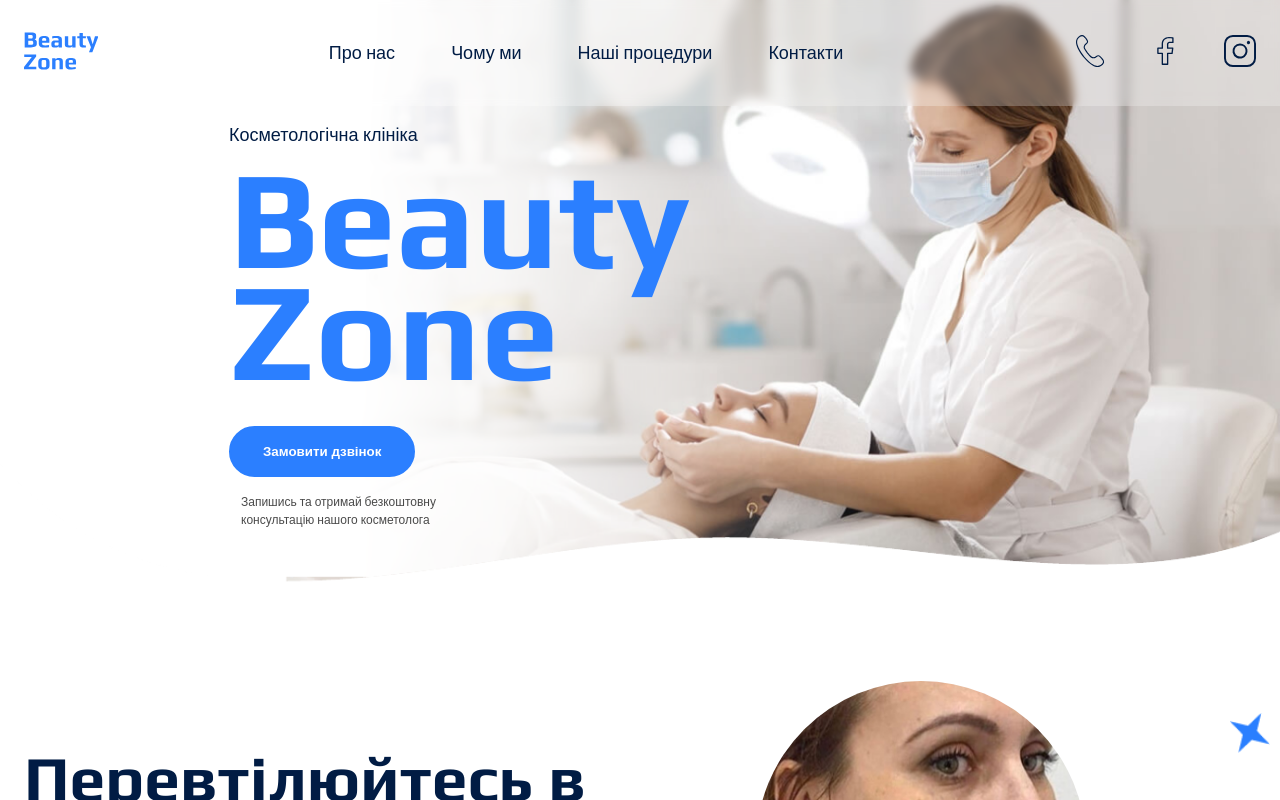
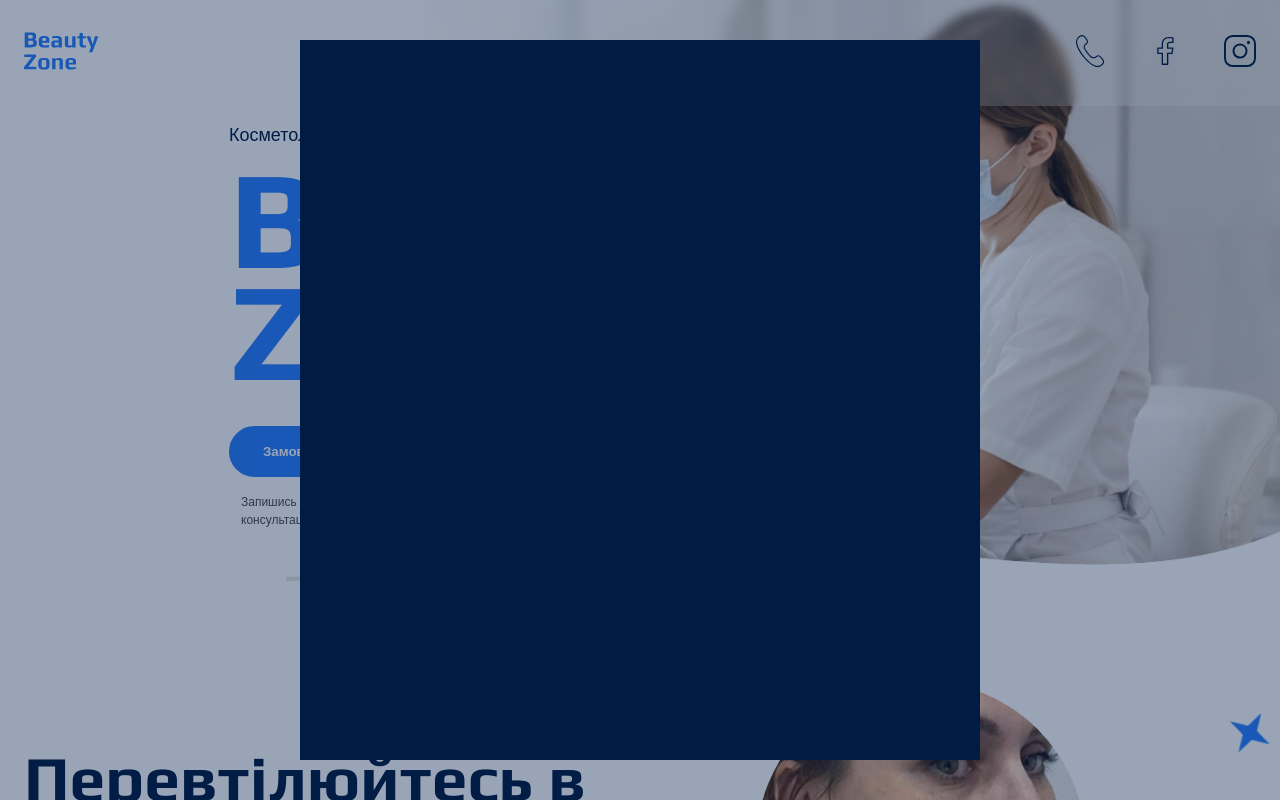
Before and after one commit to Margo2368/homework.project, a plain HTML site: page index.html in a window 1280 px wide. Shown: the top 800 px of the page. Drawn offline with Linux system fonts and the light colour scheme.

Commit message:
add modal.js and backdrop

```diff
--- a/css/styles.css
+++ b/css/styles.css
@@ -113,6 +113,16 @@ a {
   font-size: 16px;
   line-height: 1.2;
   margin-bottom: 16px;
+}
+
+/* Hidden */
+.visually-hidden {
+  position: absolute;
+  left: -10000px;
+  top: auto;
+  width: 1px;
+  height: 1px;
+  overflow: hidden;
 }
 
 /* Header */
@@ -480,3 +490,22 @@ a {
 .footer-contact-icon {
   fill: var(--color-text-light);
 }
+
+/* Backdrop */
+.backdrop {
+  display: flex;
+  justify-content: center;
+  align-items: center;
+  position: fixed;
+  background-color: rgba(1, 31, 74, 0.4);
+  top: 0;
+  bottom: 0;
+  left: 0;
+  right: 0;
+}
+
+.modal {
+  height: 720px;
+  width: 680px;
+  background-color: var(--color-brand-dark);
+}
--- a/index.html
+++ b/index.html
@@ -324,5 +324,8 @@
         </div>
       </div>
     </footer>
+    <div class="backdrop">
+      <div class="modal"></div>
+    </div>
   </body>
 </html>
```
Also changed, not shown: modal.js (added, +8 -0 lines).
